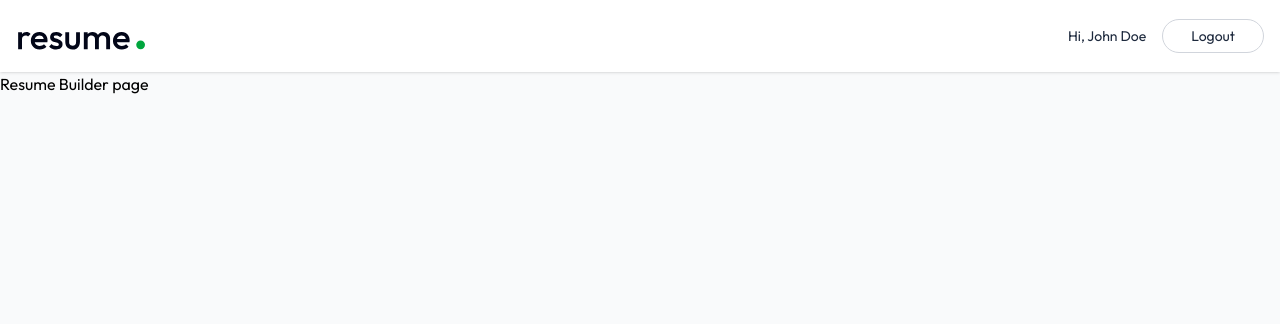
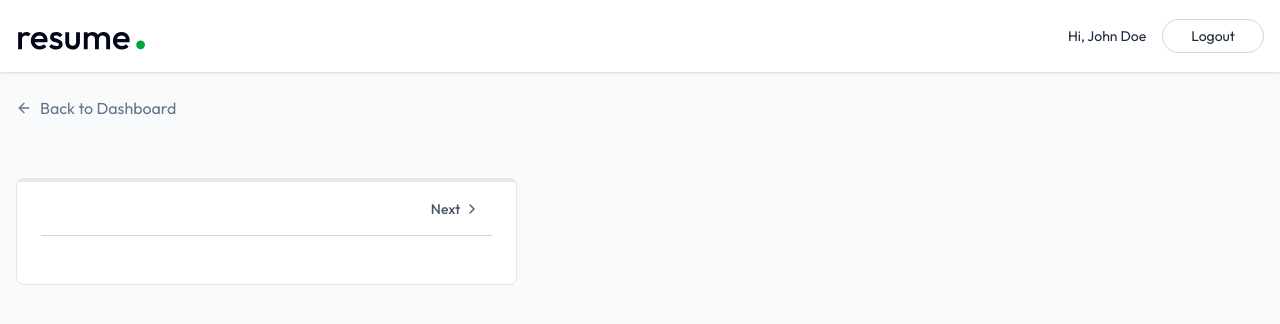
Before and after one commit to doublehan2023/ai-resume-builder, a React (Vite) app in the folder client/: page /app/builder/1 in a window 1280 px wide. Shown: the top 324 px of the page. Built offline with nearby package versions, Linux system fonts and the light colour scheme.

Commit message:
update the builder page

```diff
--- a/client/src/pages/ResumeBuilder.jsx
+++ b/client/src/pages/ResumeBuilder.jsx
@@ -1,11 +1,148 @@
-import React from 'react'
+import { useState, useEffect } from "react";
+import { Link, useParams } from "react-router-dom";
+import { dummyResumeData } from "../assets/assets";
+import {
+  ArrowLeftIcon,
+  FileTextIcon,
+  UserIcon,
+  BriefcaseIcon,
+  GraduationCapIcon,
+  FolderIcon,
+  Sparkles,
+  ChevronLeft,
+  ChevronRight,
+} from "lucide-react";
 
 const ResumeBuilder = () => {
+  const { resumeId } = useParams();
+
+  const [resumeData, setResumeData] = useState({
+    _id: "",
+    title: "",
+    personal_info: {},
+    professional_summary: "",
+    experience: [],
+    education: [],
+    skills: [],
+    templates: "classic",
+    accent_color: "#3B82F6",
+    public: false,
+  });
+
+  const loadExistingResume = async () => {
+    const resume = dummyResumeData.find((resume) => resume._id === resumeId);
+    if (resume) {
+      setResumeData(resume);
+      document.title = resume.title;
+    }
+  };
+
+  const [activeSectionIndex, setActiveSectionIndex] = useState(0);
+  const [removeBackground, setRemoveBackground] = useState(false);
+
+  const sections = [
+    { id: "personal", name: "Personal Info", icon: UserIcon },
+    { id: "summary", name: "Summary", icon: FileTextIcon },
+    { id: "experience", name: "Experience", icon: BriefcaseIcon },
+    { id: "education", name: "Education", icon: GraduationCapIcon },
+    { id: "projects", name: "Projects", icon: FolderIcon },
+    { id: "skills", name: "Skills", icon: Sparkles },
+  ];
+
+  const activeSection = sections[activeSectionIndex];
+
+  useEffect(() => {
+    loadExistingResume();
+  }, []);
+
   return (
     <div>
-      <h1>Resume Builder page</h1>
+      <div className="max-w-7xl mx-auto px-4 py-6">
+        <Link
+          to={"/app"}
+          className="inline-flex gap-2 items-center text-slate-500
+        hover:text-slate-700 transition-all"
+        >
+          <ArrowLeftIcon className="size-4" />
+          Back to Dashboard
+        </Link>
+      </div>
+
+      <div className="max-w-7xl mx-auto px-4 py-8">
+        <div className="grid lg:grid-cols-12 gap-8">
+          {/* Left Panel - Form */}
+          <div className="relative lg:col-span-5 rounded-lg overflow-hidden">
+            <div
+              className="bg-white rounded-lg shadow-sm border border-gray-200
+            p-6 pt-1"
+            >
+              {/* Progress bar using activeSectionIndex */}
+              <hr
+                className="absolute top-0 left-0 right-0 border-2
+              border-gray-200"
+              />
+              <hr
+                className="absolute top-0 left-0 h-1 bg-gradient-to-r
+              from-green-500 to-green-600 border-none transition-all duration-2000"
+                style={{
+                  width: `${(activeSectionIndex * 100) / (sections.length - 1)}%`,
+                }}
+              />
+
+              {/* Section Navigation */}
+              <div
+                className="flex justify-between items-center mb-6 border-b
+              border-gray-300 py-1"
+              >
+                <div></div>
+                <div className="flex items-center">
+                  {activeSectionIndex != 0 && (
+                    <button
+                      onClick={() =>
+                        setActiveSectionIndex((prevIndex) =>
+                          Math.max(prevIndex - 1, 0),
+                        )
+                      }
+                      className="flex items-center gap-1 p-3 rounded-lg
+                    text-sm font-medium text-gray-600 hover:bg-gray-50
+                    transition-all"
+                      disabled={activeSectionIndex === 0}
+                    >
+                      <ChevronLeft className="size-4"/>
+                      Previous
+                    </button>
+                  )}
+                  <button
+                      onClick={() =>
+                        setActiveSectionIndex((prevIndex) =>
+                          Math.min(prevIndex + 1, sections.length - 1),
+                        )
+                      }
+                      className={`flex items-center gap-1 p-3 rounded-lg
+                    text-sm font-medium text-gray-600 hover:bg-gray-50
+                    transition-all $ {activeSectionIndex === sections.length - 1 && 'opacity-50'}`}
+                      disabled={activeSectionIndex === sections.length - 1}
+                    >
+                      Next
+                      <ChevronRight className="size-4" />
+                    </button>
+                </div>
+              </div>
+
+              {/* Form Content */}
+              <div className="space-y-6">
+                        {activeSection.id === 'personal' && (
+                          <div></div>
+                        )}
+              </div>
+            </div>
+          </div>
+          {/* Right Panel - Preview */}
+          <div></div>
+        </div>
+      </div>
     </div>
-  )
-}
+  );
+};
 
-export default ResumeBuilder
+export default ResumeBuilder;
```
